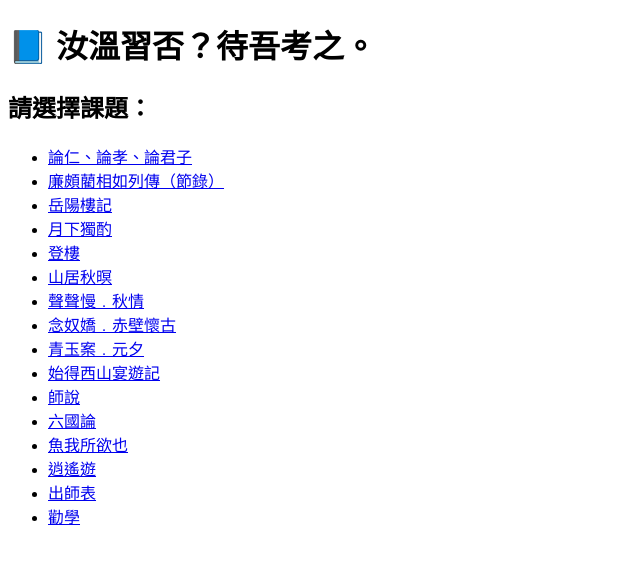
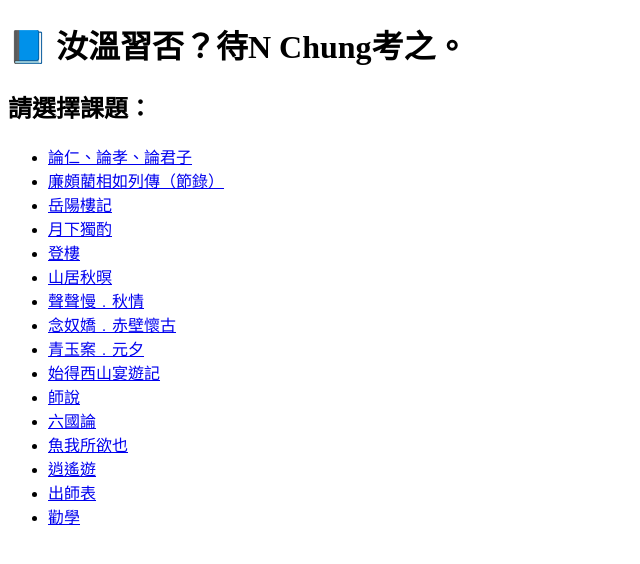
Before and after one commit to sfccnchung/HKDSEChineseMC100, a plain HTML site: page index.html in a window 1280 px wide. Shown: the whole page, without its empty margins (0-640 px from the left). Drawn offline with Linux system fonts and the light colour scheme.

Commit message:
Update index.html

```diff
--- a/index.html
+++ b/index.html
@@ -6,7 +6,7 @@
   <title>文言範文瘋狂MC 挑戰</title>
 </head>
 <body>
-  <h1>📘 汝溫習否？待吾考之。</h1>
+  <h1>📘 汝溫習否？待N Chung考之。</h1>
   <h2>請選擇課題：</h2>
   <ul>
 <li><a href="topic1.html">論仁、論孝、論君子</a></li>
```
